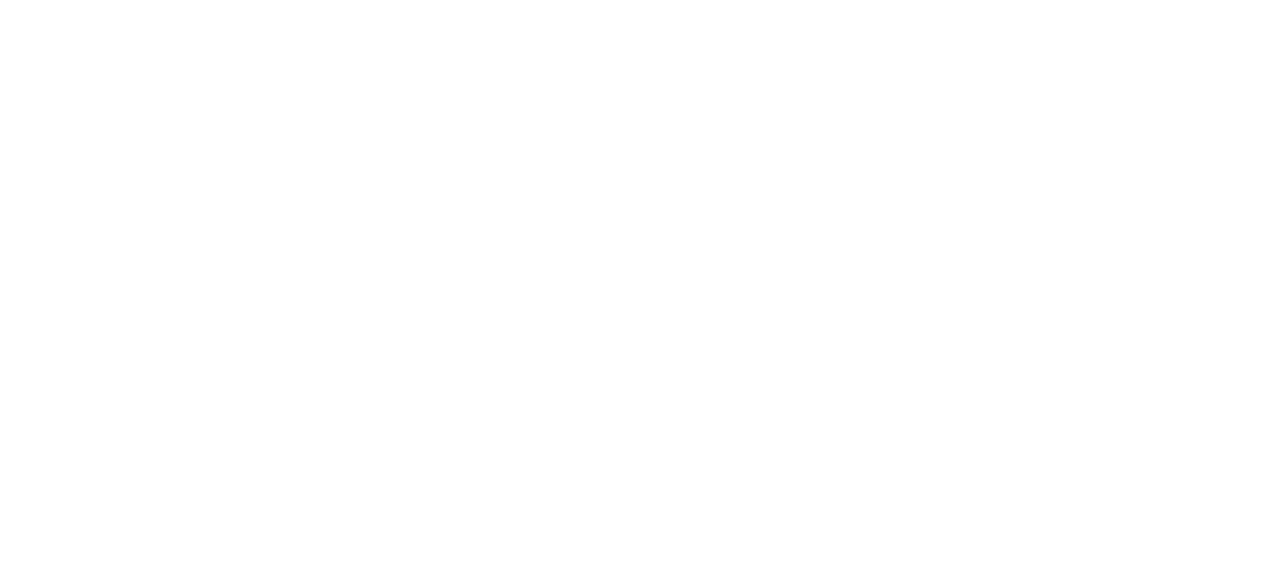
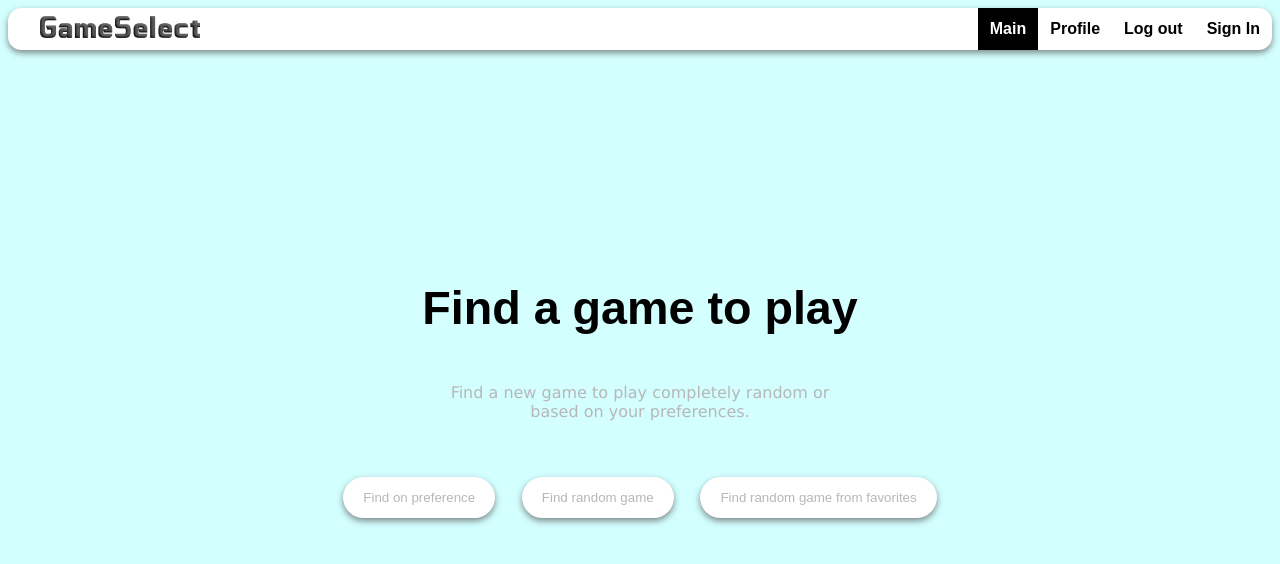
Before and after one commit to EHB-MCT/web-2-frontend-22-23-niko-brusselaers, a website: page docs/index.html in a window 1280 px wide. Drawn offline with Linux system fonts and the light colour scheme.

Commit message:
created main page html and did initial styling

```diff
--- a/docs/index.html
+++ b/docs/index.html
@@ -5,11 +5,39 @@
     <meta charset="UTF-8">
     <meta http-equiv="X-UA-Compatible" content="IE=edge">
     <meta name="viewport" content="width=device-width, initial-scale=1.0">
+    <link rel="icon" href="./images/logo.png">
     <title>Game Select - Main menu</title>
+    <script src="./index.js" defer></script>
+
+    <link rel="stylesheet" href="./style.css">
 </head>
 
 <body>
 
+    <head>
+        <nav>
+            <a href="./index.html"><img class="navLogo" src="./images/logo.png" alt="logo image Game Select"></a>
+            <div>
+                <a href="./index.html" class="navLinks activeLink">Main</a>
+                <a href="./profile.html" class="navLinks">Profile</a>
+                <a href="#" class="navLinks">Log out</a>
+                <a href="./SignIn.html" class="navLinks">Sign In</a>
+            </div>
+        </nav>
+
+        <main>
+            <h1>Find a game to play</h1>
+            <p>
+                Find a new game to play completely random or <br>
+                based on your preferences.
+            </p>
+            <div>
+                <button>Find on preference</button>
+                <button>Find random game</button>
+                <button>Find random game from favorites</button>
+            </div>
+        </main>
+    </head>
 </body>
 
 </html>
--- a/docs/index.js
+++ b/docs/index.js
@@ -0,0 +1,30 @@
+// loading in text font
+
+(function (d) {
+    var config = {
+            kitId: 'fpm7gav',
+            scriptTimeout: 3000,
+            async: true
+        },
+        h = d.documentElement,
+        t = setTimeout(function () {
+            h.className = h.className.replace(/\bwf-loading\b/g, "") + " wf-inactive";
+        }, config.scriptTimeout),
+        tk = d.createElement("script"),
+        f = false,
+        s = d.getElementsByTagName("script")[0],
+        a;
+    h.className += " wf-loading";
+    tk.src = 'https://use.typekit.net/' + config.kitId + '.js';
+    tk.async = true;
+    tk.onload = tk.onreadystatechange = function () {
+        a = this.readyState;
+        if (f || a && a != "complete" && a != "loaded") return;
+        f = true;
+        clearTimeout(t);
+        try {
+            Typekit.load(config)
+        } catch (e) {}
+    };
+    s.parentNode.insertBefore(tk, s)
+})(document);
--- a/docs/style.css
+++ b/docs/style.css
@@ -0,0 +1,109 @@
+/********************
+****** general ******
+********************/
+
+body {
+    background-color: rgba(0, 255, 255, 0.171);
+}
+
+h1,
+a {
+    font-family: "tensentype-zhihei",
+        sans-serif;
+    font-weight: 700;
+    font-style: normal;
+}
+
+h1 {
+    font-size: 35pt;
+}
+
+a {
+    text-decoration: none;
+    color: black;
+}
+
+img.navLogo {
+    width: 10em;
+    padding-left: 2em;
+}
+
+
+/********************
+******** nav ********
+********************/
+
+nav {
+    display: flex;
+    align-items: center;
+    justify-content: space-between;
+    background-color: white;
+    border-radius: 10pt;
+    -webkit-box-shadow: 0px 3px 6px 0px rgba(83, 77, 77, 0.658);
+    -moz-box-shadow: 0px 3px 6px 0px rgba(83, 77, 77, 0.658);
+    box-shadow: 0px 3px 6px 0px rgba(83, 77, 77, 0.658);
+
+}
+
+nav div {
+    display: flex;
+    align-items: center;
+    justify-content: space-evenly;
+    align-content: center;
+}
+
+a.navLinks {
+    padding: .75em;
+}
+
+a.navLinks:hover {
+    text-decoration: underline;
+    color: rgb(127, 204, 255)
+}
+
+a.activeLink {
+    color: white;
+    background-color: black;
+}
+
+/*********************
+******** body ********
+*********************/
+
+main {
+    display: flex;
+    flex-direction: column;
+    align-items: center;
+    justify-content: center;
+    align-content: center;
+    padding: 25vh;
+}
+
+p {
+    font-family: Verdana, Geneva, Tahoma, sans-serif;
+    font-weight: 300;
+    color: #B7B7B7;
+    text-align: center;
+}
+
+button {
+    margin: 3em 1em;
+    padding: 1em 1.5em;
+    border-radius: 25pt;
+    color: #B7B7B7;
+    border: none;
+    background-color: white;
+    -webkit-box-shadow: 0px 3px 6px 0px rgba(83, 77, 77, 0.658);
+    -moz-box-shadow: 0px 3px 6px 0px rgba(83, 77, 77, 0.658);
+    box-shadow: 0px 3px 6px 0px rgba(83, 77, 77, 0.658);
+}
+
+button:hover {
+    -webkit-box-shadow: 1px 2px 6px 0px rgba(0, 0, 0, 0.75);
+    -moz-box-shadow: 1px 2px 6px 0px rgba(0, 0, 0, 0.75);
+    box-shadow: 1px 2px 6px 0px rgba(0, 0, 0, 0.75);
+}
+
+main div {
+    display: flex;
+}
```
Also changed, not shown: docs/images/logo.png (added), 1 other file.
